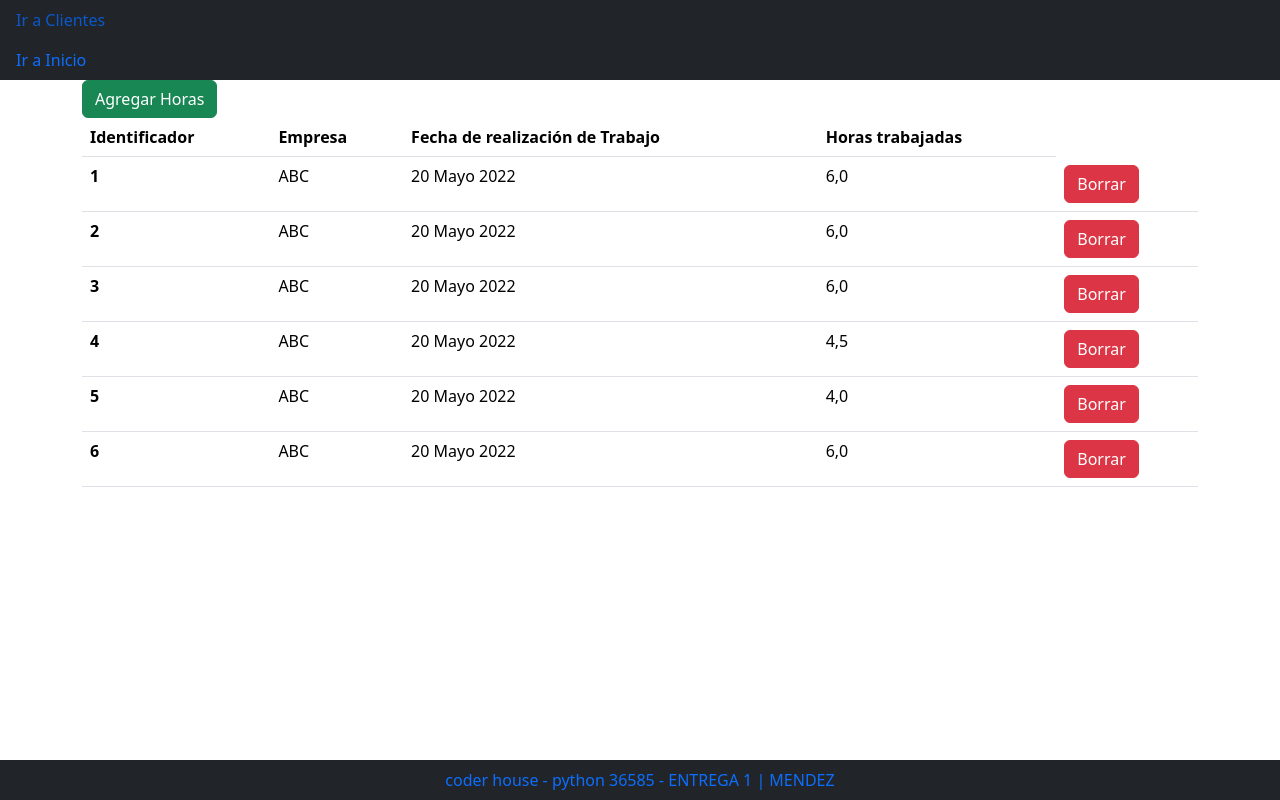
After one commit to FlopaMendez/Entrega-1-Mendez, a Django app: page /horas_clientes/ in a window 1280 px wide. The commit adds this page. Run offline with Django 4.2, Linux system fonts and the light colour scheme; data comes from the database, SQL or seed files in the repository; both versions use the stored data as it was after the commit; some libraries are stand-ins or nearby versions.

Commit message:
Agregue model HorasCliente | No funciona link borrar:revisar

```diff
--- a/familia/models.py
+++ b/familia/models.py
@@ -1,5 +1,11 @@
 from concurrent.futures.process import _MAX_WINDOWS_WORKERS
 from django.db import models
+
+class Home(models.Model):
+    clientes = "CLIENTES"
+    empleados = "EMPLEADOS"
+    horas_a_cargar = "CARGAR HORAS CLIENTES"
+
 
 class Empleado(models.Model):
     nombre = models.CharField(max_length=100)
@@ -8,9 +14,6 @@ class Empleado(models.Model):
     fecha_nacimiento = models.DateField()
     dni = models.IntegerField()
 
-class Home(models.Model):
-    clientes = "CLIENTES"
-    empleados = "EMPLEADOS"
 
 class Cliente(models.Model):
     nombre_empresa = models.CharField(max_length=100)
@@ -18,3 +21,9 @@ class Cliente(models.Model):
     nombre_contacto = models.CharField(max_length=100)
     cargo_contacto = models.CharField(max_length=100)
     cobro_mensual_honorarios = models.FloatField(default=0.0)
+
+
+class HorasCliente(models.Model):
+    nombre_cliente = models.CharField(max_length=100)
+    fecha_de_trabajo = models.DateField()
+    horas_trabajadas = models.FloatField(default=0.0)
--- a/familia/templates/home_v2.html
+++ b/familia/templates/home_v2.html
@@ -12,8 +12,10 @@
     <div class="col">
       {% url 'clientes' as clientes_url %} <br>
       {% url 'empleados' as empleados_url %}<br>
+      {% url 'horas_clientes' as horas_clientes_url %}<br>
       <br>{% bootstrap_button "CLIENTES" button_class="btn-success" button_type="link" href=clientes_url %}
-      <br><br>{% bootstrap_button "EMPLEADOS" button_class="btn-success" button_type="link" href=empleados_url %} <br><br>
+      <br><br>{% bootstrap_button "EMPLEADOS" button_class="btn-success" button_type="link" href=empleados_url %}
+      <br><br>{% bootstrap_button "CARGAR HORAS" button_class="btn-success" button_type="link" href=horas_clientes_url %} <br><br>
     <div>
   <div>
 
--- /dev/null
+++ b/familia/templates/horas_clientes/base_horas_clientes.html
@@ -0,0 +1,26 @@
+{% load bootstrap5 %}
+
+{# Load CSS and JavaScript #}
+{% bootstrap_css %}
+{% bootstrap_javascript %}
+
+{# Display django.contrib.messages as Bootstrap alerts #}
+{% bootstrap_messages %}
+
+<!-- <esto es la cabecera/header> -->
+<ul class="nav bg-dark fixed">
+  <li class="nav-item">
+    <a class="nav-link active" href="{%url  'clientes' %}"> Ir a Clientes</a>
+    <a class="nav-link active" href="{%url  'home' %}"> Ir a Inicio</a>
+  </li>
+</ul>
+
+{% block  cuerpo %}
+{% endblock %}
+
+<!-- <esto es el pie/ footer > -->
+<ul class="nav bg-dark fixed-bottom justify-content-center">
+  <li class="nav-item">
+    <a class="nav-link active" href="/home">coder house - python 36585 - ENTREGA 1 | MENDEZ</a>
+  </li>
+</ul>
--- /dev/null
+++ b/familia/templates/horas_clientes/lista_horas_clientes.html
@@ -0,0 +1,49 @@
+{% extends "horas_clientes/base_horas_clientes.html" %}
+
+{% load bootstrap5 %}
+
+{% block cuerpo %}
+<div class="container">
+
+  <div class="row">
+    <div class="col">
+      {% url 'agregar_horas' as agregar_horas_url %}
+      <!-- {% url 'buscar_cliente' as buscar_cliente_url %} -->
+      <!-- {% url 'clientes' as clientes_url %} -->
+      {% bootstrap_button "Agregar Horas" button_class="btn-success" button_type="link" href=agregar_horas_url %}
+      <!-- {% bootstrap_button "Buscar Cliente" button_class="btn-success" button_type="link" href=buscar_cliente_url %}
+      {% bootstrap_button "Lista Cliente" button_class="btn-success" button_type="link" href=clientes_url %}   -->
+    <div>
+  <div>
+
+  <div class="row">
+    <div class="col">
+        {% if horas_clientes %}
+        <table class="table">
+            <thead>
+                <th scope="col">Identificador</th>
+                <th scope="col">Empresa</th>
+                <th scope="col">Fecha de realización de Trabajo</th>
+                <th scope="col">Horas trabajadas</th>
+            </thead>
+
+            {% for h in horas_clientes %}
+            <tbody>
+                <tr>
+                    <th scope="row">{{h.id}} </th>
+                    <td> {{h.nombre_cliente}} </td>
+                    <td> {{h.fecha_de_trabajo}} </td>
+                    <td> {{h.horas_trabajadas}} </td>
+                    {% url 'borrar_horas' identificador=h.id as borrar_horas_url %}
+                    <td>{% bootstrap_button "Borrar" size="sm" button_class="btn-danger" button_type="link" href=borrar_cliente_url %}</td>
+                </tr>
+            </tbody>
+            {% endfor %}
+        </table>
+        {% else %}
+            <p>No tienes horas cargados</p>
+        {% endif %}
+    </div>
+  </div>
+</div>
+{% endblock %}
--- a/familia/urls.py
+++ b/familia/urls.py
@@ -13,4 +13,7 @@ urlpatterns = [
     path('agregar_cliente/', views.agregar_cliente, name="agregar_cliente"),
     path('borrar_cliente/<identificador>', views.borrar_cliente, name="borrar_cliente"),
     path('buscar_cliente/', views.buscar_cliente, name="buscar_cliente"),
+    path('horas_clientes/', views.ir_a_horas, name="horas_clientes"),
+    path('agregar_horas/', views.agregar_horas, name="agregar_horas"),
+    path('borrar_horas/<identificador>', views.borrar_horas, name="borrar_horas"),
 ]
--- a/familia/views.py
+++ b/familia/views.py
@@ -1,12 +1,12 @@
 from django.http import HttpResponse, HttpResponseRedirect, HttpResponseBadRequest
 from django.template import loader
 from django.shortcuts import render
-from familia.forms import BuscarClienteForm, BuscarEmpleadoForm, ClienteForm, EmpleadoForm
+from familia.forms import BuscarClienteForm, BuscarEmpleadoForm, ClienteForm, EmpleadoForm, HorasForm
 
-from familia.models import Cliente, Empleado
+from familia.models import Cliente, Empleado, HorasCliente
 
 
-# --------VIWS HOME:
+# --------VIEWS HOME:
 
 def ir_a_home(request):
     template = loader.get_template('home_v2.html')
@@ -14,7 +14,7 @@ def ir_a_home(request):
     return HttpResponse(template.render(context, request))
 
 
-# --------VIWS EMPLEADOS:
+# --------VIEWS EMPLEADOS:
 
 def ir_a_empleados(request):
     empleados = Empleado.objects.all()
@@ -85,7 +85,7 @@ def buscar_empleado(request):
 
 
 
-# --------VIWS CLIENTES:
+# --------VIEWS CLIENTES:
 
 def ir_a_clientes(request):
     clientes = Cliente.objects.all()
@@ -152,3 +152,55 @@ def buscar_cliente(request):
             clientes = Cliente.objects.filter(nombre_empresa__icontains=palabra_a_buscar)
 
         return  render(request, 'clientes/lista_clientes.html', {"clientes": clientes})
+
+
+# --------VIEWS HORAS TRABAJADAS:
+
+def ir_a_horas(request):
+    horas_clientes = HorasCliente.objects.all()
+    template = loader.get_template('horas_clientes/lista_horas_clientes.html')
+    context = {
+        'horas_clientes': horas_clientes,
+    }
+    return HttpResponse(template.render(context, request))
+
+
+
+def agregar_horas(request):
+    '''
+    TODO: agregar un mensaje en el template index.html que avise al usuario que
+    la persona fue cargada con éxito
+    '''
+
+    if request.method == "POST":
+        form = HorasForm(request.POST)
+        if form.is_valid():
+
+            nombre_cliente = form.cleaned_data['nombre_cliente']
+            fecha_de_trabajo = form.cleaned_data['fecha_de_trabajo']
+            horas_trabajadas = form.cleaned_data['horas_trabajadas']
+            HorasCliente(nombre_cliente=nombre_cliente, fecha_de_trabajo=fecha_de_trabajo, horas_trabajadas=horas_trabajadas).save()
+
+            return HttpResponseRedirect("/horas_clientes")
+
+    elif request.method == "GET":
+        form = HorasForm()
+    else:
+        return HttpResponseBadRequest("Error no conzco ese metodo para esta request")
+
+
+    return render(request, 'horas_clientes/form_carga_horas.html', {'form': form})
+
+
+def borrar_horas(request, identificador):
+    '''
+    TODO: agregar un mensaje en el template index.html que avise al usuario que
+    la persona fue eliminada con éxito
+    '''
+    if request.method == "GET":
+        horas_clientes = HorasCliente.objects.filter(id=int(identificador)).first()
+        if horas_clientes:
+            horas_clientes.delete()
+        return HttpResponseRedirect("/horas_clientes")
+    else:
+        return HttpResponseBadRequest("Error no conzco ese metodo para esta request")
```
Also changed, not shown: familia/forms.py (+9 -1 lines), familia/templates/horas_clientes/form_carga_horas.html (added, +22 -0 lines), db.sqlite3, familia/migrations/0010_horascliente.py (added), familia/migrations/0011_remove_horascliente_promedio_precio_hora.py (added).
